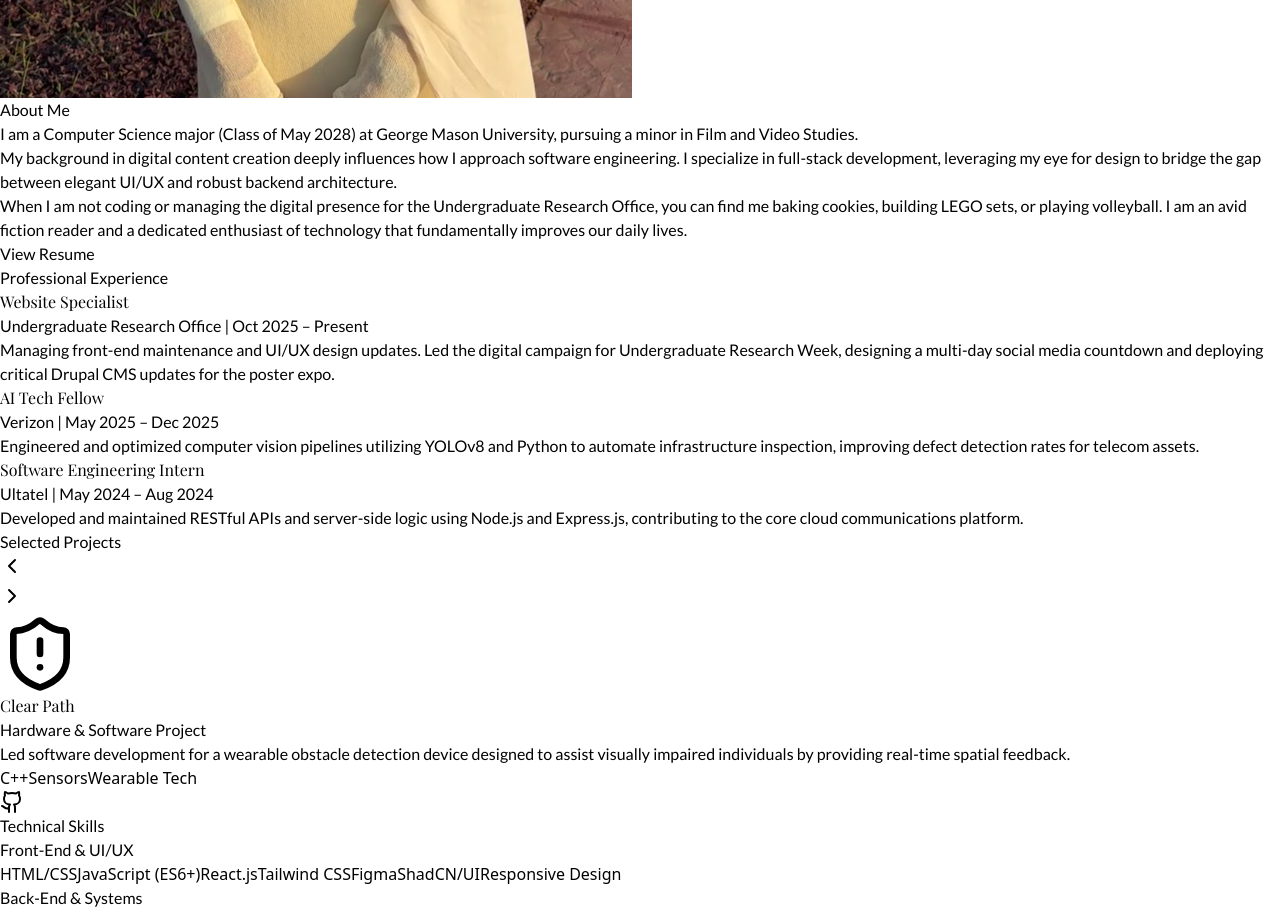
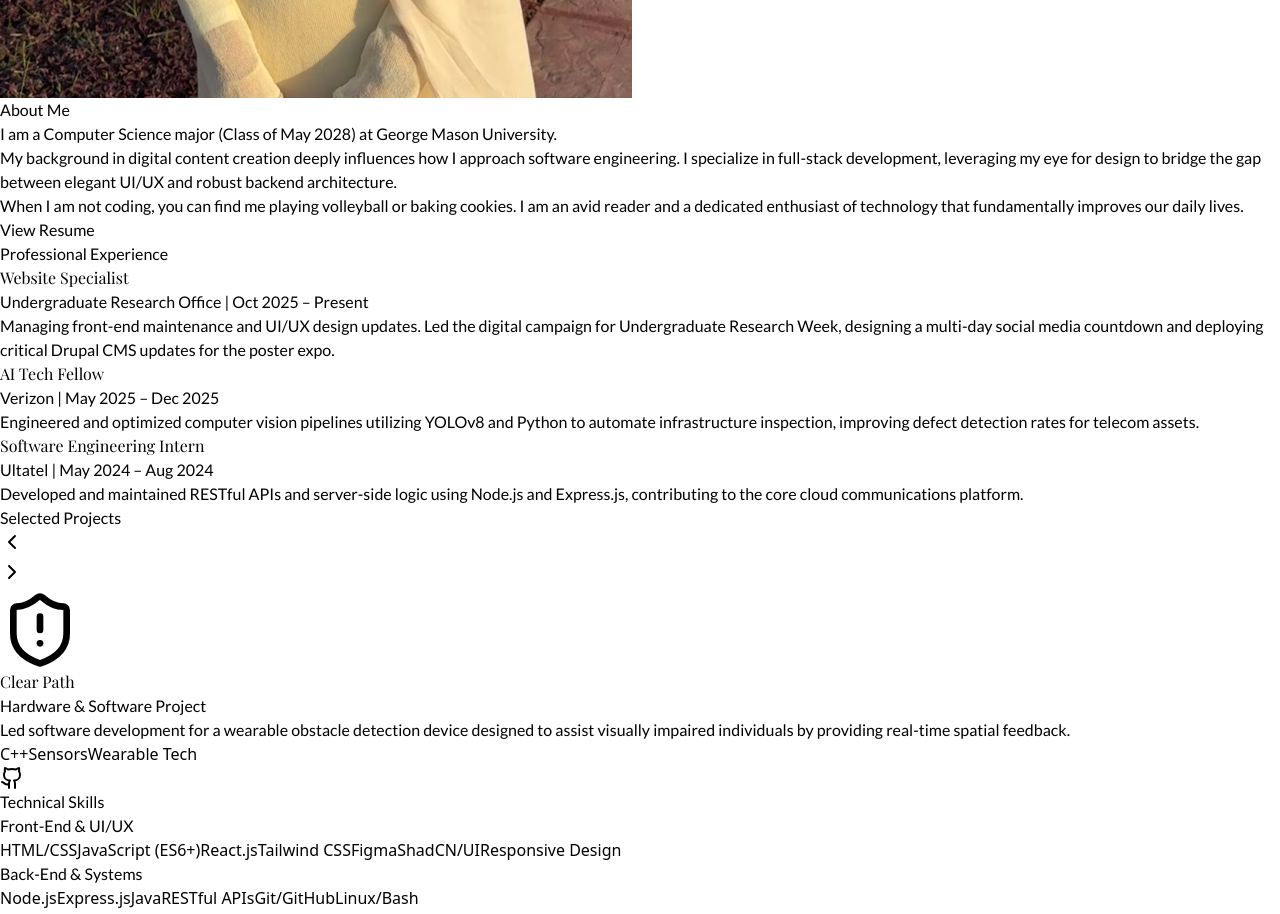
Before and after one commit to kenzyi2024/kenzy-portfolio, a React (Vite) app: page / in a window 1280 px wide. Shown: the part 2080-2994 px from the top of the page. Built offline with nearby package versions, Linux system fonts and the light colour scheme; a web font is replaced by a local one.

Commit message:
fix: Update personal description

```diff
--- a/src/App.jsx
+++ b/src/App.jsx
@@ -225,13 +225,13 @@ export default function App() {
 
             <div className="space-y-6 font-sans text-lg text-[#2E4035]/80 mb-12 leading-relaxed relative z-10">
               <p>
-                I am a Computer Science major (Class of May 2028) at George Mason University, pursuing a minor in Film and Video Studies.
+                I am a Computer Science major (Class of May 2028) at George Mason University.
               </p>
               <p>
                 My background in digital content creation deeply influences how I approach software engineering. I specialize in full-stack development, leveraging my eye for design to bridge the gap between elegant UI/UX and robust backend architecture.
               </p>
               <p>
-                When I am not coding or managing the digital presence for the Undergraduate Research Office, you can find me baking cookies, building LEGO sets, or playing volleyball. I am an avid fiction reader and a dedicated enthusiast of technology that fundamentally improves our daily lives.
+                When I am not coding, you can find me playing volleyball or baking cookies. I am an avid reader and a dedicated enthusiast of technology that fundamentally improves our daily lives.
               </p>
             </div>
 
```
